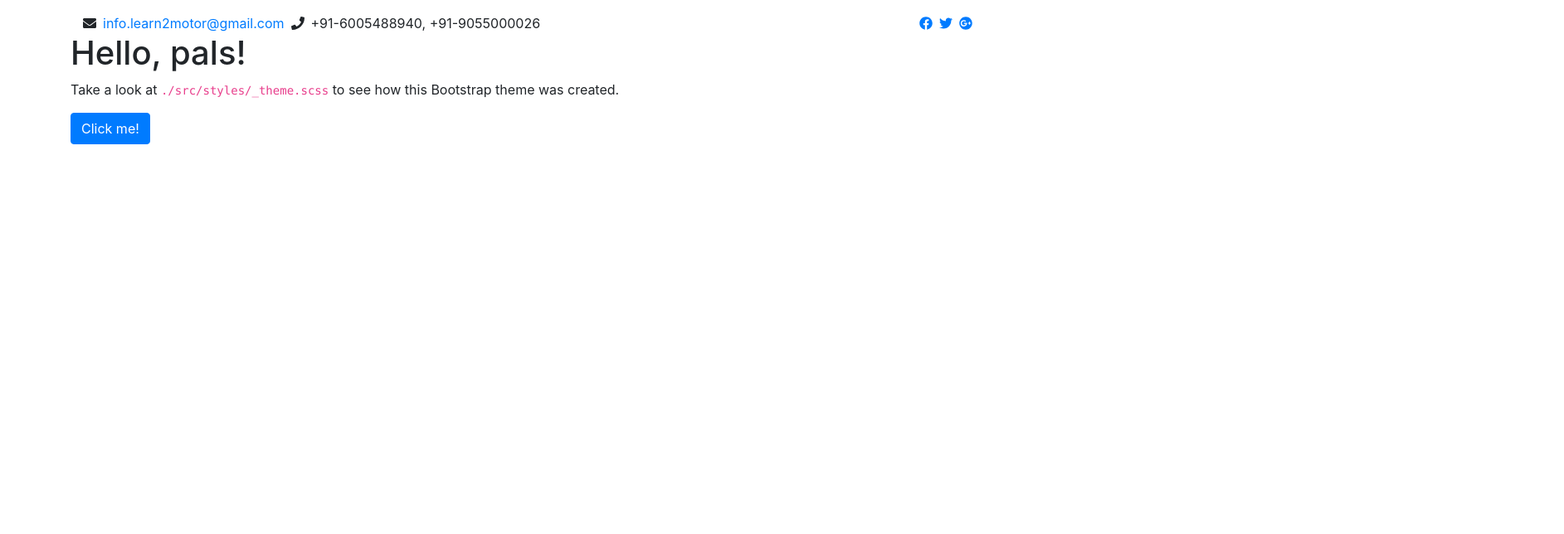
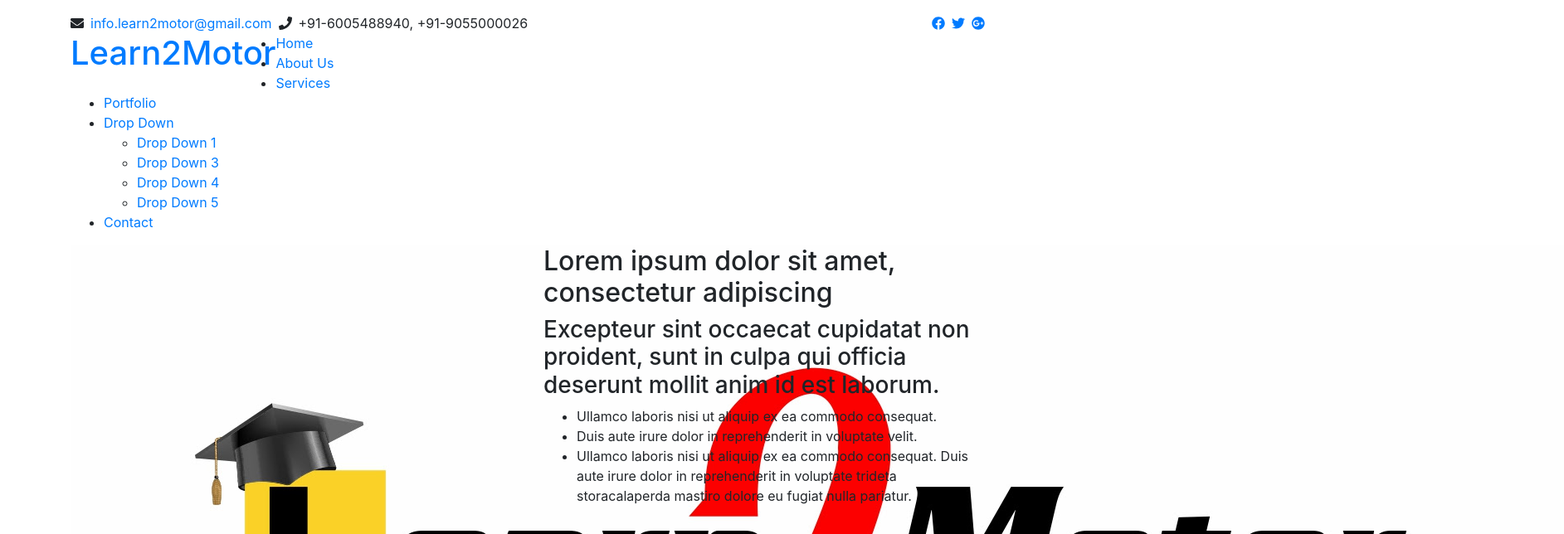
Before and after one commit to MrRajatSharma/l2d, a React (Create React App) app: page / in a window 1280 px wide. Shown: the top 644 px of the page at 83% size, 1885 px wide, since content can reach past the window. Built offline with nearby package versions, Linux system fonts and the light colour scheme; the HTML template or start-up script is replaced by a standard one.

Commit message:
sections

```diff
--- a/src/App.tsx
+++ b/src/App.tsx
@@ -1,28 +1,22 @@
 import React, { useState } from "react";
-import { Button, Modal, ModalHeader, ModalBody } from "reactstrap";
+import Footer from "./components/Footer";
+import Header from "./components/Header";
+import Main from "./components/Main";
 import Toolbar from "./components/Toolbar";
+
+import "slick-carousel/slick/slick.css";
+import "slick-carousel/slick/slick-theme.css";
 
 function App() {
     const [modal, setModal] = useState(false);
     const toggle = () => setModal(!modal);
 
     return (
-        <div className="App container py-3">
+        <div className="App py-3">
             <Toolbar />
-            <h1>Hello, pals!</h1>
-
-            <p>
-                Take a look at <code>./src/styles/_theme.scss</code> to see how this Bootstrap theme was created.
-            </p>
-
-            <Button color="primary" onClick={toggle}>Click me!</Button>
-
-            <Modal isOpen={modal} toggle={toggle}>
-                <ModalHeader toggle={toggle}>This is modal</ModalHeader>
-                <ModalBody>
-                    Click outside to close this
-                </ModalBody>
-            </Modal>
+            <Header />
+            <Main />
+            <Footer />
         </div>
     );
 }
```
